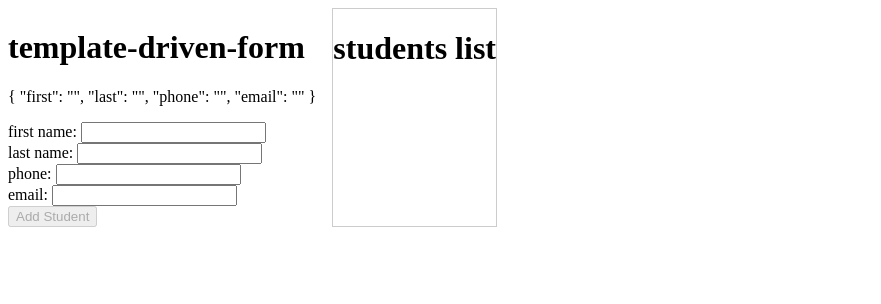
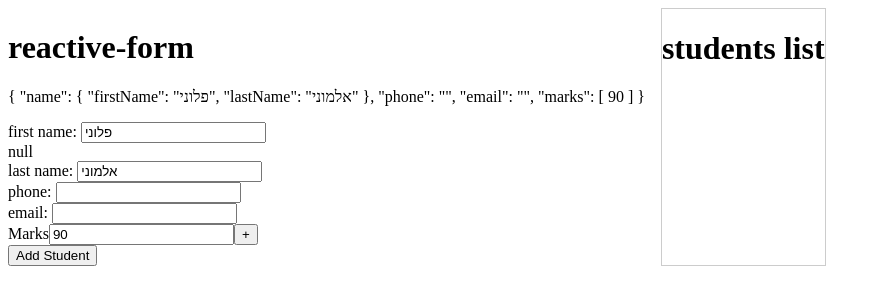
Before and after one commit to teacher-ladaat/angular-2026-lesson6, an Angular app: page / in a window 1280 px wide. Shown: the top 304 px of the page, without its empty margins (0-881 px from the left). Built offline with nearby package versions, Linux system fonts and the light colour scheme.

Commit message:
feat: add StudentsReactiveFormComponent with reactive form for student management

```diff
--- a/src/app/app.html
+++ b/src/app/app.html
@@ -1,2 +1,3 @@
-<app-student-template-form></app-student-template-form>
+<!-- <app-student-template-form></app-student-template-form> -->
+ <app-students-reactive-form></app-students-reactive-form>
 <app-students-list></app-students-list>
--- a/src/app/app.ts
+++ b/src/app/app.ts
@@ -1,10 +1,11 @@
 import { Component, signal } from '@angular/core';
 import { StudentTemplateFormComponent } from "./student-template-form/student-template-form.component";
 import { StudentsListComponent } from "./students-list/students-list.component";
+import { StudentsReactiveFormComponent } from "./students-reactive-form/students-reactive-form.component";
 
 @Component({
   selector: 'app-root',
-  imports: [StudentTemplateFormComponent, StudentsListComponent],
+  imports: [StudentTemplateFormComponent, StudentsListComponent, StudentsReactiveFormComponent],
   templateUrl: './app.html',
   styleUrl: './app.scss'
 })
--- /dev/null
+++ b/src/app/students-reactive-form/students-reactive-form.component.html
@@ -0,0 +1,74 @@
+<h1>reactive-form</h1>
+<!-- טופס שהלוגיקה שלו מנוהלת דרך הקלאס-הטייפסקריפט -->
+<p>{{ studentForm.value | json }}</p>
+<form [formGroup]="studentForm" (ngSubmit)="addStudent()">
+  <div formGroupName="name">
+    <div>
+      <label for="firstName">first name: </label>
+      <input type="text" id="firstName" formControlName="firstName" />
+    </div>
+    @let f = studentForm.get('firstName');
+    {{ f?.errors | json }}
+    <!-- valid/invalid - האם חוקי -->
+    <!-- touched/untouched - האם נגענו באינפוט -->
+    <!-- dirty/pristine - האם כתבנו באינפוט -->
+    @if (f?.invalid && f?.touched) {
+      <div class="errors">
+        @if (f?.hasError('required')) {
+          <p>name is required</p>
+        } @else if (f?.errors?.['minlength']) {
+          <p>
+            add
+            {{ f?.getError('minlength').requiredLength - f?.getError('minlength').actualLength }}
+            characters
+          </p>
+        }
+      </div>
+    }
+    <div>
+      <label for="lastName">last name: </label>
+      <input type="text" id="lastName" formControlName="lastName" />
+    </div>
+
+    @let l = studentForm.get('lastName');
+    @if (l?.invalid && l?.touched) {
+      <div class="errors">
+        @if (l?.hasError('required')) {
+          <p>name is required</p>
+        } @else if (l?.errors?.['minlength']) {
+          <p>
+            add
+            {{ l?.getError('minlength').requiredLength - l?.getError('minlength').actualLength }}
+            characters
+          </p>
+        }
+      </div>
+    }
+  </div>
+  <div>
+    <label for="phone">phone: </label>
+    <input type="text" id="phone" name="phone" />
+  </div>
+  @let pModel = studentForm.controls['phone'];
+  @if (pModel.errors && pModel.dirty) {
+    <div class="errors">must match to 050-1234567 pattern</div>
+    <div>{{ pModel.errors | json }}</div>
+  }
+  <div>
+    <label for="email">email: </label>
+    <!-- לא מתייחס לסוג האינפוט רק לבדיקות ששמנו בתור אטריביוט -->
+    <input type="email" id="email" formControlName="email" />
+  </div>
+  @let emailM = studentForm.controls['phone'];
+  @if (emailM.errors) {
+    <div class="errors">{{ emailM.errors | json }}</div>
+  }
+  <div formArrayName="marks">
+    <label for="marks">Marks</label>
+    @for (m of arrMarks; track $index) {
+        <input type="text" [formControlName]="$index">
+    }
+    <button type="button" (click)="addMark()">+</button>
+  </div>
+  <div><button [disabled]="studentForm.invalid">Add Student</button></div>
+</form>
--- /dev/null
+++ b/src/app/students-reactive-form/students-reactive-form.component.ts
@@ -0,0 +1,46 @@
+import { JsonPipe } from '@angular/common';
+import { Component, inject } from '@angular/core';
+import { FormArray, FormControl, FormGroup, ReactiveFormsModule, Validators } from '@angular/forms';
+import { StudentsService } from '../shared/students.service';
+import { Student } from '../shared/student';
+
+@Component({
+  selector: 'app-students-reactive-form',
+  imports: [ReactiveFormsModule, JsonPipe],
+  templateUrl: './students-reactive-form.component.html',
+  styleUrl: './students-reactive-form.component.scss',
+})
+export class StudentsReactiveFormComponent {
+  private readonly _studentsService = inject(StudentsService);
+
+  studentForm = new FormGroup({
+    name: new FormGroup({
+      firstName: new FormControl('פלוני', Validators.required),
+      lastName: new FormControl('אלמוני', [Validators.required, Validators.minLength(2)]),
+    }),
+    phone: new FormControl(
+      '',
+      Validators.pattern(/^0(?:[234689]|5[0-689]|7[246789])(?![01])(\d{7})$/),
+    ),
+    email: new FormControl('', Validators.email),
+    marks: new FormArray([
+      new FormControl(90, [Validators.min(0), Validators.max(100), Validators.required]),
+    ]),
+  });
+
+  get arrMarks() {
+    return (this.studentForm.get('marks') as FormArray).controls;
+  }
+
+  addStudent() {
+    console.log(this.studentForm.value);
+
+    this._studentsService.addStudent(this.studentForm.value as Student);
+  }
+
+  addMark() {
+    (this.studentForm.get('marks') as FormArray).push(
+      new FormControl('', [Validators.min(0), Validators.max(100), Validators.required]),
+    )
+  }
+}
```
Also changed, not shown: src/app/students-reactive-form/students-reactive-form.component.scss (added), 1 other file (tests, documents, lock files or other folders).
